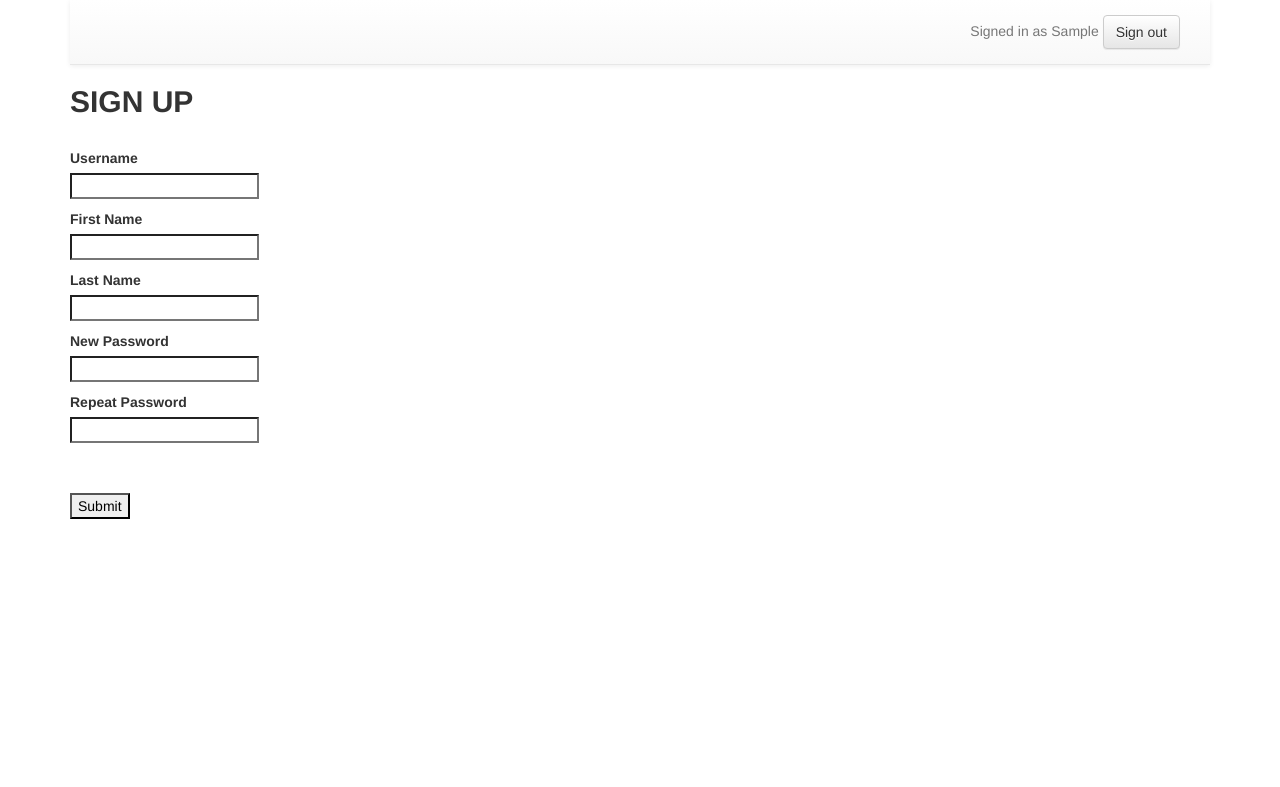
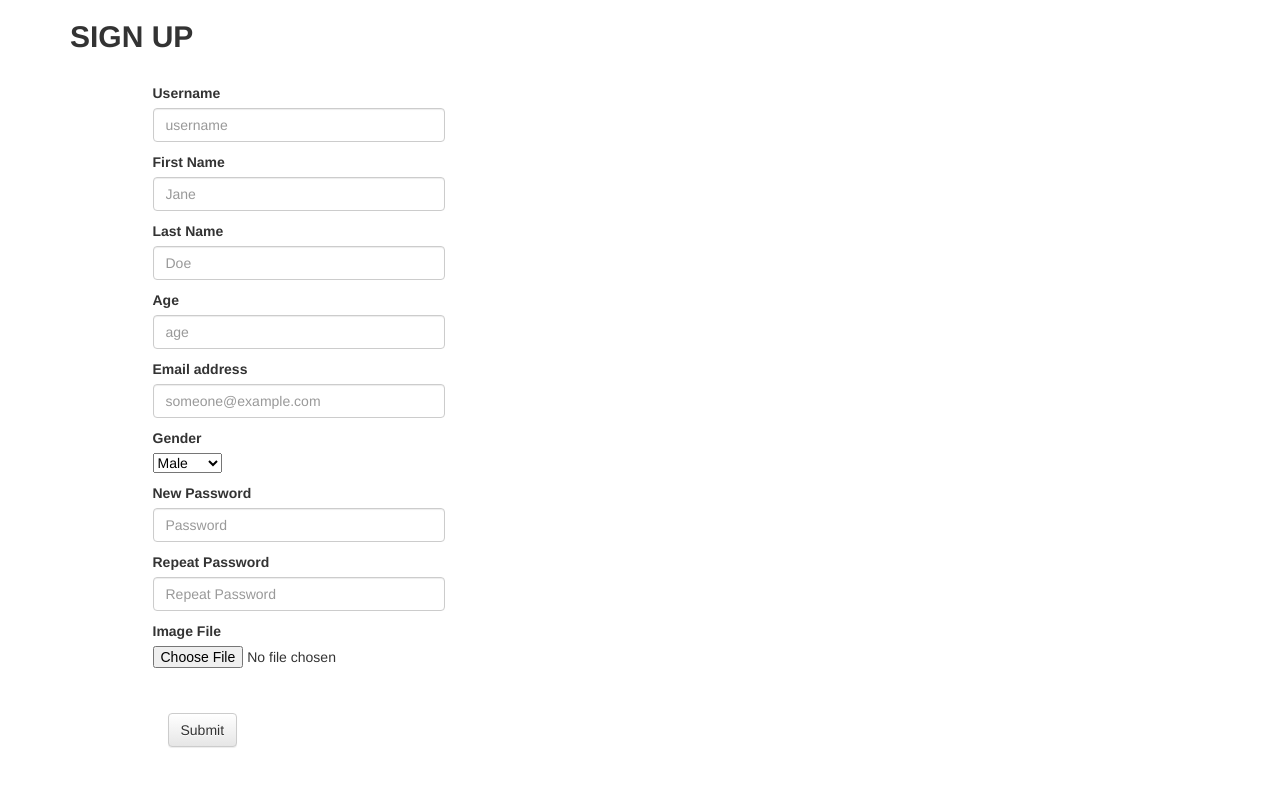
Before and after one commit to mihuie/info3180-project4, a Flask app: template app/templates/signup.html in a window 1280 px wide. Shown: the top 787 px of the page. Run offline with Flask 2, Linux system fonts and the light colour scheme; the template is opened without the code that fills it: values that come from a table or form of the project are taken from there, others are empty; a user stored in the database is signed in; tables that the repository leaves empty hold one stand-in row (values such as "Sample post"); style sheets or scripts are compiled from the project's sources; some libraries are stand-ins or nearby versions.

Commit message:
signs and login routes

```diff
--- a/app/forms.py
+++ b/app/forms.py
@@ -2,6 +2,7 @@ from flask.ext.wtf import Form
 from wtforms import validators
 from wtforms.fields import StringField, IntegerField, SubmitField, FileField, SelectField, PasswordField
 from wtforms.validators import Required, Length, NumberRange
+from wtforms.fields.html5 import EmailField
 
 
 class CreateUserForm(Form):
@@ -10,6 +11,11 @@ class CreateUserForm(Form):
     last_name = StringField('Last Name', validators=[Length(min=2, max=25)])
     password = PasswordField('New Password', validators=[Length(min=6), validators.EqualTo('confirm', message='Passwords must match')])
     confirm = PasswordField('Repeat Password')
+    age = IntegerField('Age', validators=[NumberRange(min=16, max=99)])
+    gender = SelectField('Gender', choices=[('male', 'Male'), ('Female','Female')])
+    image = FileField('Image File', validators=[Required()])
+    email = EmailField('Email address', [validators.DataRequired(), validators.Email()])
+
 
 
 class LoginForm(Form):
--- a/app/models.py
+++ b/app/models.py
@@ -2,17 +2,36 @@ from . import db
 
 
 class Profiles(db.Model):
-    id = db.Column(db.Integer, primary_key=True)
+    userid = db.Column(db.String(30), primary_key=True)
     first_name = db.Column(db.String(80))
     last_name = db.Column(db.String(80))
     username = db.Column(db.String(80), unique=True)
+    gender = db.Column(db.String(10), unique=False)
+    age = db.Column(db.Integer, unique=False)
+    profile_add_on = db.Column(db.String(20), unique=False)
     password = db.Column(db.String(16))
+    highscore = db.Column(db.Integer, unique=False)
+    image = db.Column(db.String(40), unique=False)
+    tdollars = db.Column(db.Integer, unique=False)
+    email = db.Column(db.String(50))
+    status = db.Column(db.String(15))
+    code = db.Column(db.String(30))
 
-    def __init__(self, first_name, last_name, username, password):
+    def __init__(self, userid, first_name, last_name, username, password, email, age, gender, image, profile_add_on, highscore, tdollars, status, code):
         self.username = username
         self.first_name = first_name
         self.last_name = last_name
         self.password = password
+        self.age = age
+        self.profile_add_on = profile_add_on
+        self.highscore = highscore
+        self.tdollars = tdollars
+        self.userid = userid
+        self.gender = gender
+        self.image = image
+        self.email = email
+        self.status = status
+        self.code = code
 
     def is_authenticated(self):
         return True
@@ -25,9 +44,9 @@ class Profiles(db.Model):
 
     def get_id(self):
         try:
-            return unicode(self.id)  # python 2 support
+            return unicode(self.userid)  # python 2 support
         except NameError:
-            return str(self.id)  # python 3 support
+            return str(self.userid)  # python 3 support
 
     def __repr__(self):
-        return '<Profiles %r>' % (self.username)
+        return '<Profiles %r>' % (self.userid)
--- a/app/templates/header.html
+++ b/app/templates/header.html
@@ -1,4 +1,4 @@
-<nav class="navbar navbar-default navbar-static-top">
+<!-- <nav class="navbar navbar-default navbar-static-top">
   <div class="container">
   <div>
     {% if current_user.is_authenticated() %}
@@ -15,4 +15,4 @@
   </div>
   </div>
 
-</nav>
+</nav> -->
--- a/app/templates/signup.html
+++ b/app/templates/signup.html
@@ -19,19 +19,27 @@ Sign up
   <div class="flash">{{ message }}</div>
 {% endfor %}
   <br>
-
+<div class="row">
+  <div class="col-md-3  col-md-offset-1">
   {% from "_form_helpers.html" import render_field %}
-  <form method="POST" action="{{ url_for('signup') }}" enctype="multipart/form-data">
+  <form class="form-horizontal" method="POST" action="{{ url_for('signup') }}" enctype="multipart/form-data">
+    <div class="form-group">
       {{ form.hidden_tag() }}
 
-      {{ render_field(form.username) }}
-      {{ render_field(form.first_name) }}
-      {{ render_field(form.last_name) }}
-      {{ render_field(form.password) }}
-      {{ render_field(form.confirm) }}
-      <br><br>
-      <input type="Submit" />
+      {{ render_field(form.username, type="text", class="form-control", id="exampleInputName2", placeholder="username") }}
+      {{ render_field(form.first_name, type="text", class="form-control", id="exampleInputName2", placeholder="Jane") }}
+      {{ render_field(form.last_name, type="text", class="form-control", id="exampleInputName2", placeholder="Doe") }}
+      {{ render_field(form.age, type="text", class="form-control", id="exampleInputName2", placeholder="age") }}
+      {{ render_field(form.email, type="email", class="form-control", id="inputEmail3", placeholder="someone@example.com") }}
+      {{ render_field(form.gender)}}
+      {{ render_field(form.password, type="password", class="form-control", id="exampleInputPassword1", placeholder="Password") }}
+      {{ render_field(form.confirm, type="password", class="form-control", id="exampleInputPassword1", placeholder="Repeat Password") }}
+      {{ render_field(form.image ) }}
+
+      <br>
+    </div>
+      <input type="Submit" class="btn btn-default"/>
   </form>
 </div>
-
+  </div>
 {% endblock %}
--- a/app/views.py
+++ b/app/views.py
@@ -17,7 +17,21 @@ from app.models import Profiles
 from forms import CreateUserForm, LoginForm
 from flask import jsonify
 from flask import session
+from werkzeug import secure_filename
 
+import time
+from mailscript import *
+
+UPLOAD_FOLDER = 'app/static/img/'
+app.config['UPLOAD_FOLDER'] = UPLOAD_FOLDER
+
+
+#my misc functions
+def timeinfo():
+    return time.strftime("%a, %d %b %Y")
+
+def createID():
+    return time.strftime("%y%j%H%M%S")
 
 ###
 # Routing for your application.
@@ -38,11 +52,60 @@ def about():
 def load_user(id):
     return Profiles.query.get(id)
 
+@app.route('/signup/', methods=['POST','GET'])
+def signup():
+    form = CreateUserForm()
+    if request.method == 'POST' and form.validate():
+        #generate user id
+        userid = createID()
+
+        #gets today's date
+        profile_add_on = timeinfo()
+
+        #creating confirmaton code
+        ccode = form.username.data[:2]+userid
+
+        extn = (form.image.data.filename).rsplit('.', 1)[1]
+        filename = secure_filename(userid +'.'+ extn)
+        form.image.data.save(UPLOAD_FOLDER + filename)
+        imagelocations = 'img/' + filename
+
+        # Saving profile to database and setting to inactive
+        user = Profiles(userid, (form.first_name.data).title(), (form.last_name.data).title(), \
+                        form.username.data, form.password.data, form.email.data, form.age.data, \
+                        form.gender.data, imagelocations, profile_add_on, 0, 0, "inactive", ccode)
+
+        # sending confirmation email
+        sendcode((form.first_name.data).title(), form.email.data, ccode)
+
+        db.session.add(user)
+        db.session.commit()
+        return 'Please complete registration by verifying your email'
+#         return redirect(url_for('home'))
+    else:
+        return render_template('signup.html', form=form)
+
+@app.route('/signup/confirm/<confirmcode>/', methods=['GET'])
+def confirm(confirmcode):
+    if (Profiles.query.filter_by(code = confirmcode).first() is None):
+        return redirect(url_for('page_not_found'))
+    else:
+        user = Profiles.query.filter_by(code = confirmcode).first()
+        user.status = 'active'
+        db.session.commit()
+        return 'Email validated. Your account has been activated'
+
+
+
+
 @app.route("/login/", methods=["GET", "POST"])
 def login():
     form = LoginForm()
     if request.method == "POST" and form.validate():
         db_user = Profiles.query.filter(Profiles.username == form.username.data).first()
+        if (db_user.status == 'inactive'):
+          flash("Please confirm your email address")
+          return render_template("login.html", form=form)
         if (db_user is None):
           flash("username and password doesn't match")
           return render_template("login.html", form=form)
@@ -51,21 +114,10 @@ def login():
           flash("username and password doesn't match")
           return render_template("login.html", form=form)
 
-        user = load_user(db_user.id)
+        user = load_user(db_user.userid)
         login_user(user)
         return redirect(request.args.get("next") or url_for("home"))
     return render_template("login.html", form=form)
-
-@app.route('/signup/', methods=['POST','GET'])
-def signup():
-    form = CreateUserForm()
-    if request.method == 'POST' and form.validate():
-        user = Profiles((form.first_name.data).title(), (form.last_name.data).title(), form.username.data, form.password.data)
-        db.session.add(user)
-        db.session.commit()
-        return redirect(url_for('home'))
-    else:
-        return render_template('signup.html', form=form)
 
 @app.route("/logout")
 @login_required
```
Also changed, not shown: app/mailscript.py (added, +28 -0 lines), app/templates/login.html (+7 -5 lines), app/static/img/15088050825.jpg (added), app/static/img/15088050955.png (added), app/static/img/15089030946.png (added), app/static/img/15089031041.png (added), app/static/img/15089031406.png (added), app/static/img/15089033847.png (added), app/static/img/15089034116.png (added), app/static/img/15089035602.png (added).
